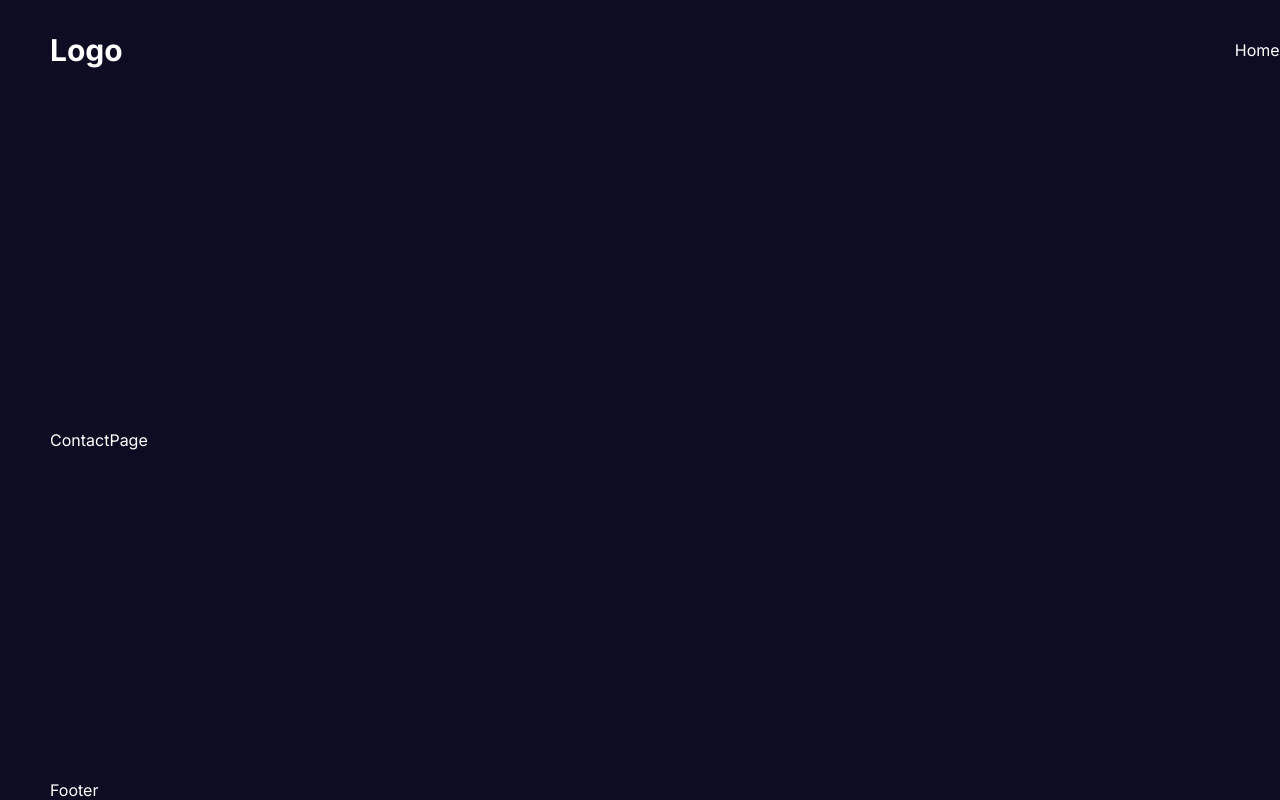
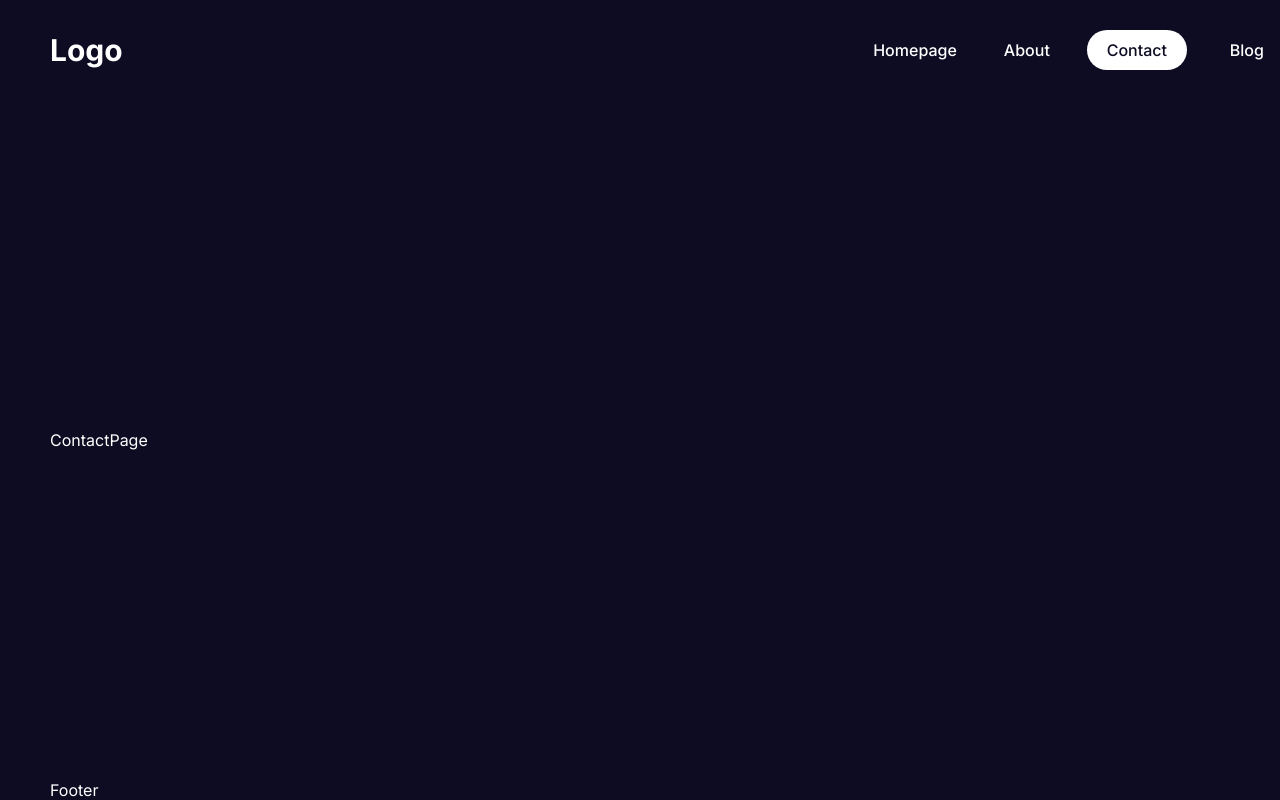
Before and after one commit to Siar416/nextjs-app, a Next.js app: page /contact in a window 1280 px wide. Shown: the top 800 px of the page. Built offline with nearby package versions, Linux system fonts and the light colour scheme.

Commit message:
adding some active styling to navbar along with some conditonal rendering for admin and logout within the navbar

```diff
--- a/src/components/navbar/links/Links.jsx
+++ b/src/components/navbar/links/Links.jsx
@@ -1,4 +1,3 @@
-import Link from "next/link";
 import styles from "./links.module.css";
 import NavLink from "./navLink/navLink";
 
@@ -22,11 +21,22 @@ const Links = () => {
     },
   ];
 
+  const session = true;
+  const isAdmin = true;
+
   return (
     <div className={styles.links}>
       {links.map((link) => (
         <NavLink item={link} key={link.title} />
-      ))}
+      ))}{" "}
+      {session ? (
+        <>
+          {isAdmin && <NavLink item={{ title: "Admin", path: "/admin" }} />}
+          <button className={styles.logout}>Logout</button>
+        </>
+      ) : (
+        <NavLink item={{ title: "Login", path: "/login" }} />
+      )}
     </div>
   );
 };
--- a/src/components/navbar/links/links.module.css
+++ b/src/components/navbar/links/links.module.css
@@ -3,3 +3,9 @@
     align-items: center;
     gap: 10px;
 }
+
+.logout {
+    padding: 10px;
+    cursor: pointer;
+    font-weight: bold;
+}
--- a/src/components/navbar/links/navLink/navLink.jsx
+++ b/src/components/navbar/links/navLink/navLink.jsx
@@ -8,7 +8,12 @@ const NavLink = ({ item }) => {
   const pathName = usePathname();
 
   return (
-    <Link href={item.path} className={`${styles.container}`}>
+    <Link
+      href={item.path}
+      className={`${styles.container} ${
+        pathName === item.path && styles.active
+      }`}
+    >
       {item.title}
     </Link>
   );
--- a/src/components/navbar/links/navLink/navLink.module.css
+++ b/src/components/navbar/links/navLink/navLink.module.css
@@ -0,0 +1,12 @@
+.container {
+    min-width: 100px;
+    padding: 10px;
+    border-radius: 20px;
+    font-weight: 500;
+    text-align: center;
+}
+
+.active {
+    background-color: var(--text);
+    color: var(--bg);
+}
```
